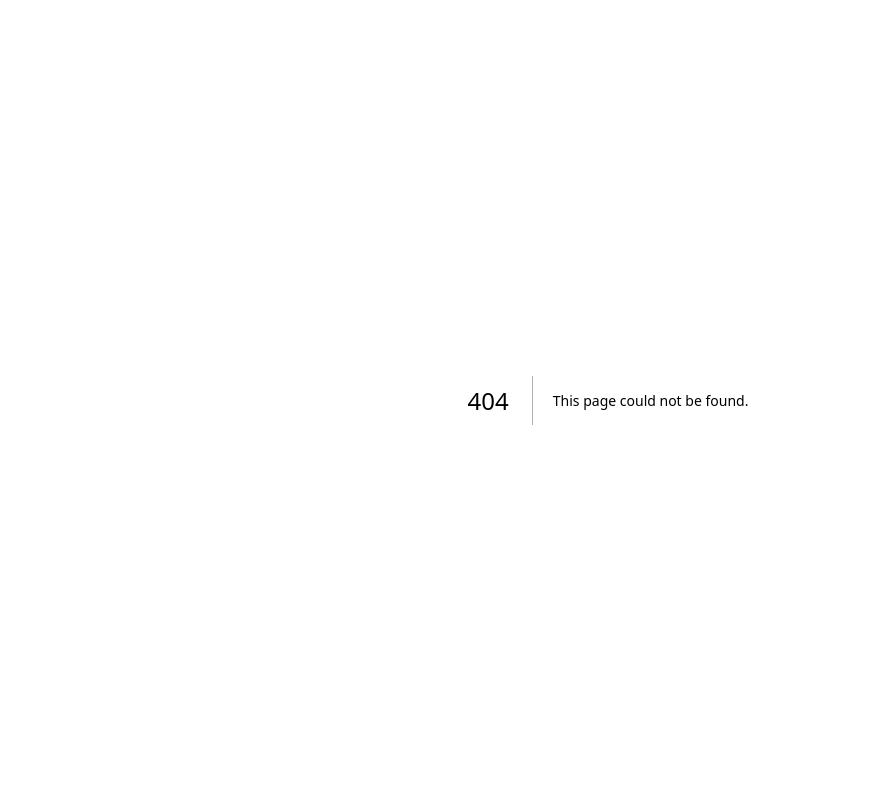
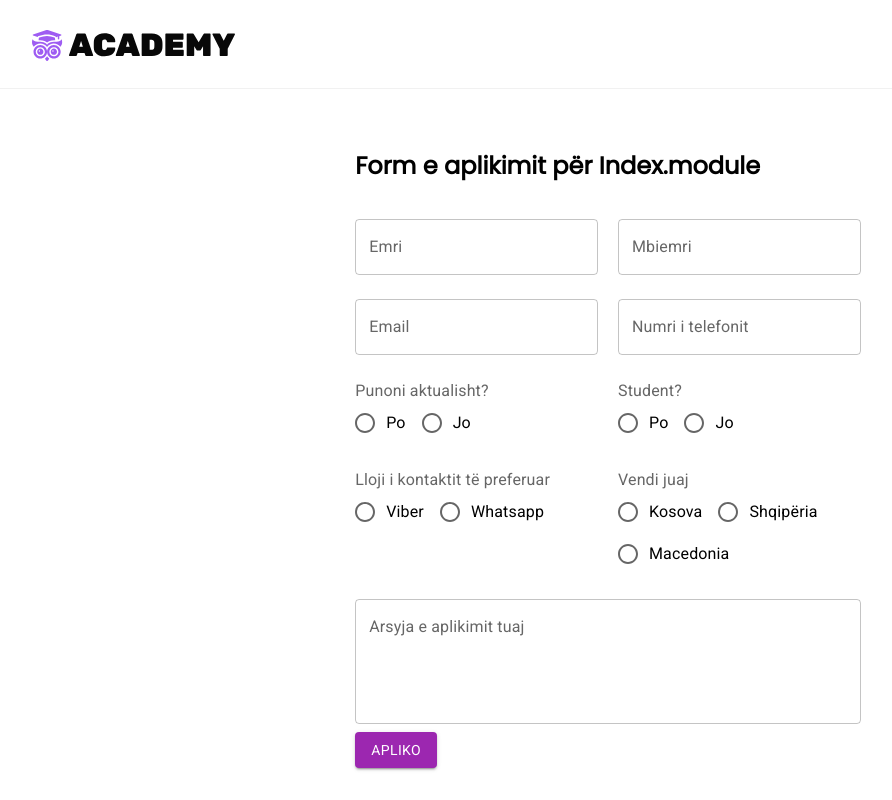
Before and after one commit to AlgoProDev/algopro-front, a Next.js app: page /apply/index.module in a window 1280 px wide. Before the commit this address had no page. Shown: the top 800 px of the page, without its empty margins (32-924 px from the left). Built offline with nearby package versions, Linux system fonts and the light colour scheme.

Commit message:
Added apply form and notification

```diff
--- a/package.json
+++ b/package.json
@@ -35,6 +35,7 @@
     "react": "^18",
     "react-dom": "^18",
     "react-spring": "^9.7.3",
+    "react-toastify": "^9.1.3",
     "react-transition-group": "^4.4.5"
   },
   "devDependencies": {
--- /dev/null
+++ b/src/pages/apply/[tag].tsx
@@ -0,0 +1,230 @@
+import React, { useEffect, useState } from "react";
+import Navigation from "@/components/Navigation";
+import Footer from "@/components/Footer";
+import TextField from "@mui/material/TextField";
+import Radio from "@mui/material/Radio";
+import RadioGroup from "@mui/material/RadioGroup";
+import FormControlLabel from "@mui/material/FormControlLabel";
+import FormControl from "@mui/material/FormControl";
+import FormLabel from "@mui/material/FormLabel";
+import { ToastContainer, toast } from "react-toastify";
+import "react-toastify/dist/ReactToastify.css";
+import Button from "@mui/material/Button";
+import styles from "./index.module.css";
+import { useRouter } from "next/router";
+
+export default function Trajnimet() {
+  const [feedbackMessage, setFeedbackMessage] = useState("");
+  const notify = (promise: Promise<any>, successText: string, errorText: string) => {
+    toast.promise(
+      promise,
+      {
+        pending: "Sending...",
+        success: successText,
+        error: errorText,
+      },
+      {
+        position: toast.POSITION.TOP_CENTER,
+        hideProgressBar: true,
+        theme: "light",
+      },
+    );
+  };
+
+  const [courseID, setCourseID] = useState<any>();
+  const router = useRouter();
+  useEffect(() => {
+    if (router.isReady) {
+      setCourseID(FormatText(router.query.tag));
+    }
+  });
+
+  const handleSubmit = async (event: React.FormEvent<HTMLFormElement>) => {
+    event.preventDefault();
+    const data = new FormData(event.currentTarget);
+    const formData = {
+      subject: `${courseID} Application - ${data.get("name")} ${data.get("lastName")}`,
+      from_email: data.get("email"),
+      message: `Contacted by ${data.get("name")} ${data.get("lastName")}
+                Contact:
+                - Email: ${data.get("email")}
+                - Phone: ${data.get("phone")}
+                Answers:
+                - Work: ${data.get("work")}
+                - Student: ${data.get("student")}
+                - Contact: ${data.get("contact")}
+                - Location: ${data.get("location")}
+                Message:
+                - ${data.get("message")}`,
+    };
+
+    const fetchPromise = fetch("https://oltirocka.pythonanywhere.com/api/send_email/", {
+      method: "POST",
+      headers: { "Content-Type": "application/json" },
+      body: JSON.stringify(formData),
+    });
+    notify(fetchPromise, "Email sent successfully", "Error with email");
+    try {
+      const response = await fetchPromise;
+      if (!response.ok) {
+        throw new Error("Network response was not ok");
+      }
+      const responseData = await response.json();
+      console.log(responseData);
+    } catch (error) {
+      console.error("Error sending email", error);
+    }
+  };
+  return (
+    <div className={styles.main_container}>
+      <Navigation style={false} show={false} />
+      <form className={styles.form_container} onSubmit={handleSubmit}>
+        <ToastContainer />
+
+        <h2>Form e aplikimit për {courseID}</h2>
+        <div>
+          <TextField
+            name="name"
+            label="Emri"
+            variant="outlined"
+            margin="normal"
+            fullWidth
+            color="secondary"
+          />
+          <TextField
+            label="Mbiemri"
+            variant="outlined"
+            name="lastName"
+            margin="normal"
+            fullWidth
+            color="secondary"
+          />
+        </div>
+        <div>
+          <TextField
+            label="Email"
+            variant="outlined"
+            margin="normal"
+            name="email"
+            fullWidth
+            type="email"
+            color="secondary"
+          />
+          <TextField
+            label="Numri i telefonit"
+            variant="outlined"
+            margin="normal"
+            name="phone"
+            fullWidth
+            type="tel"
+            color="secondary"
+          />
+        </div>
+        <div>
+          <FormControl component="fieldset" margin="normal" fullWidth color="secondary">
+            <FormLabel component="legend" color="secondary">
+              Punoni aktualisht?
+            </FormLabel>
+            <RadioGroup row name="work">
+              <FormControlLabel
+                value="po"
+                color="secondary"
+                control={<Radio color="secondary" />}
+                label="Po"
+              />
+              <FormControlLabel
+                value="jo"
+                color="secondary"
+                control={<Radio color="secondary" />}
+                label="Jo"
+              />
+            </RadioGroup>
+          </FormControl>
+          <FormControl component="fieldset" color="secondary" margin="normal" fullWidth>
+            <FormLabel color="secondary" component="legend">
+              Student?
+            </FormLabel>
+            <RadioGroup row name="student">
+              <FormControlLabel
+                color="secondary"
+                value="po"
+                control={<Radio color="secondary" />}
+                label="Po"
+              />
+              <FormControlLabel
+                color="secondary"
+                value="jo"
+                control={<Radio color="secondary" />}
+                label="Jo"
+              />
+            </RadioGroup>
+          </FormControl>
+        </div>
+        <div>
+          <FormControl color="secondary" fullWidth margin="normal">
+            <FormLabel>Lloji i kontaktit të preferuar</FormLabel>
+            <RadioGroup row name="contact">
+              <FormControlLabel
+                color="secondary"
+                value="viber"
+                control={<Radio color="secondary" />}
+                label="Viber"
+              />
+              <FormControlLabel
+                color="secondary"
+                value="whatsapp"
+                control={<Radio color="secondary" />}
+                label="Whatsapp"
+              />
+            </RadioGroup>
+          </FormControl>
+
+          <FormControl color="secondary" fullWidth margin="normal">
+            <FormLabel>Vendi juaj</FormLabel>
+            <RadioGroup color="secondary" row name="location">
+              <FormControlLabel
+                color="secondary"
+                value="kosova"
+                control={<Radio color="secondary" />}
+                label="Kosova"
+              />
+              <FormControlLabel
+                color="secondary"
+                value="shqiperia"
+                control={<Radio color="secondary" />}
+                label="Shqipëria"
+              />
+              <FormControlLabel
+                color="secondary"
+                value="macedonia"
+                control={<Radio color="secondary" />}
+                label="Macedonia"
+              />
+            </RadioGroup>
+          </FormControl>
+        </div>
+        <TextField
+          label="Arsyja e aplikimit tuaj"
+          variant="outlined"
+          margin="normal"
+          rows={4}
+          fullWidth
+          multiline
+          name="message"
+          color="secondary"
+        />
+        <Button type="submit" variant="contained" color="secondary">
+          Apliko
+        </Button>
+      </form>
+      <Footer />
+    </div>
+  );
+}
+
+function FormatText(text: any) {
+  return text
+    .split("-")
+    .map((word: String) => word.charAt(0).toUpperCase() + word.slice(1))
+    .join(" ");
+}
--- /dev/null
+++ b/src/pages/apply/index.module.css
@@ -0,0 +1,20 @@
+@import url("https://fonts.googleapis.com/css2?family=Montserrat&family=Poppins&family=Roboto&display=swap");
+.main_container {
+  display: flex;
+  flex-direction: column;
+  overflow-x: hidden;
+  width: 100%;
+  align-items: center;
+  overflow-x: hidden;
+  font-family: "Poppins", sans-serif;
+}
+
+.form_container {
+  margin-top: 15vh;
+  min-height: 65vh;
+  width: 40%;
+}
+.form_container > div {
+  display: flex;
+  gap: 20px;
+}
--- a/src/pages/trajnimet/[tag]/index.tsx
+++ b/src/pages/trajnimet/[tag]/index.tsx
@@ -11,6 +11,7 @@ import Loader from "@/components/LoadingIcon";
 export default function Trajnimet() {
   const router = useRouter();
   const [course, setCourse] = useState<any>();
+  const [courseID, setCourseID] = useState<any>();
   const [loading, setLoading] = useState(true);
   const [openModule, setOpenModule] = useState<string | null>(null);
   const toggleModule = (module: string) => {
@@ -34,6 +35,7 @@ export default function Trajnimet() {
       }
       const data = await response.json();
       setCourse(data);
+      setCourseID(courseId);
       setLoading(false);
     } catch (error) {
       console.error("There was an error fetching the course:", error);
@@ -112,7 +114,7 @@ export default function Trajnimet() {
                 një bisedë përmes telefonit. Ne do të zbulojmë nëse përshtateni në programin tonë.
                 Në rast se përputhemi, ne do të rregullojmë thirrjen vijuese konsultuese.
               </p>
-              <a href={course.courses.img_url} className={styles.consult_button}>
+              <a href={"/apply/" + courseID} className={styles.consult_button}>
                 {" "}
                 Konsultim Falas
               </a>
```
Also changed, not shown: 1 other file (tests, documents, lock files or other folders).
